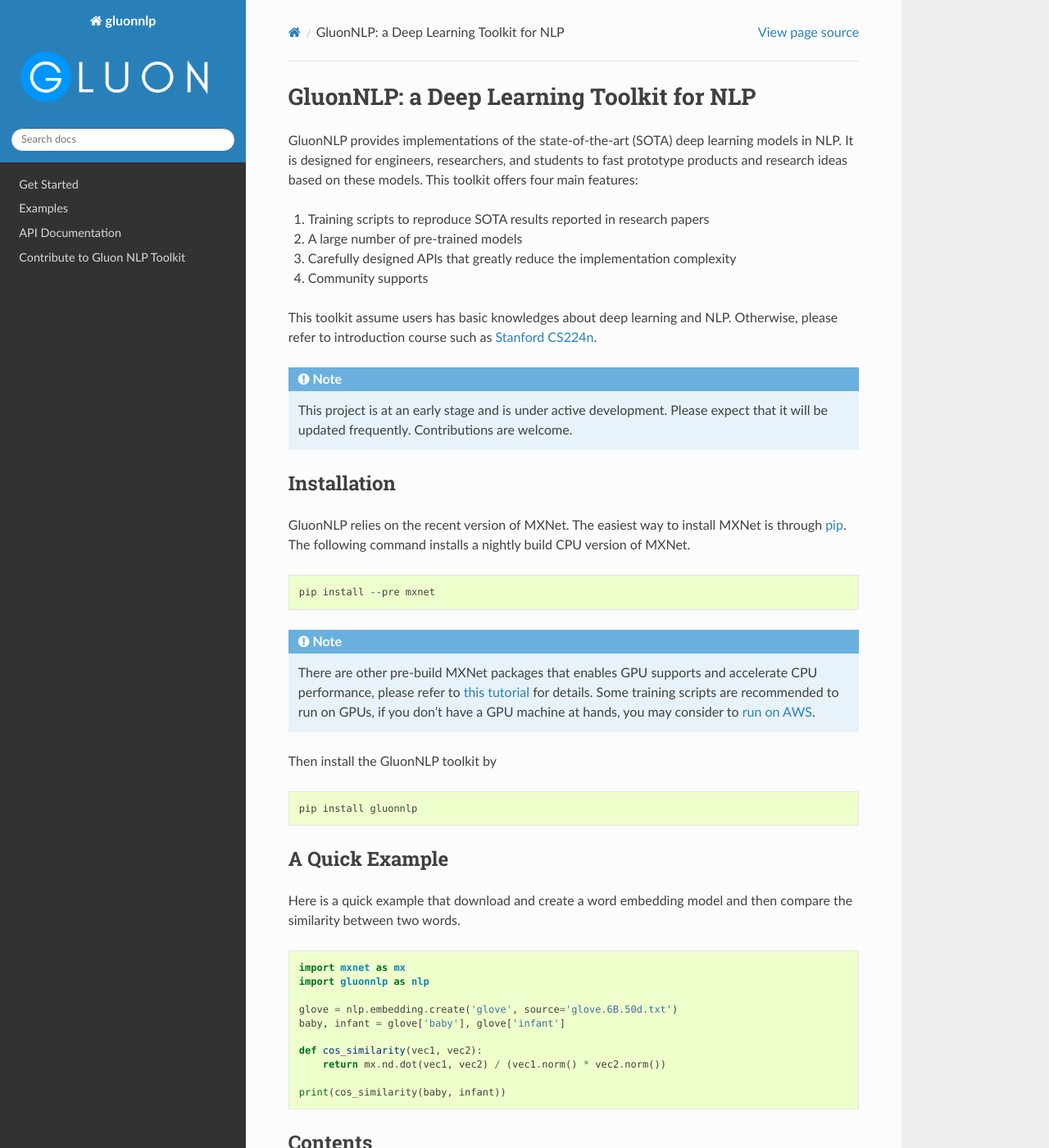
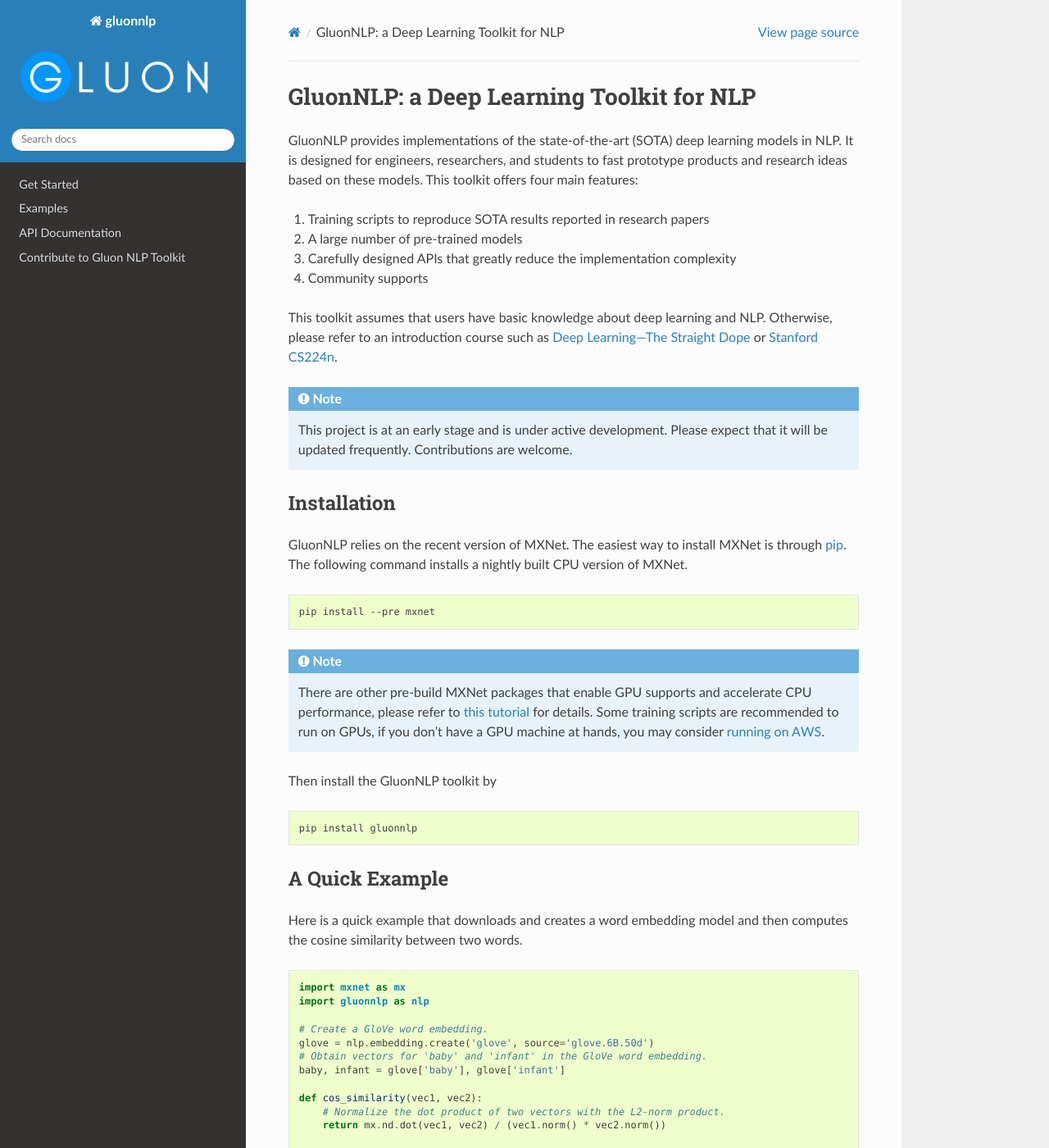
Before and after one commit to dmlc/gluon-nlp, a Sphinx documentation site: the page built from docs/index.rst, in a window 1280 px wide and 1400 px high. Shown: the whole window at 82% size. Built offline with Sphinx 7.4.7 and the Read the Docs theme 2.0.0, drawn with Linux system fonts in a browser that asks for light colours; pages that are not in the unit, such as notebooks, are missing from menus; the version number could not be read and is left out.

Commit message:
Update homepage (#75)
* Update homepage

* cos sim

```diff
--- a/docs/index.rst
+++ b/docs/index.rst
@@ -12,9 +12,10 @@
 4. Community supports
 
 
-This toolkit assume users has basic knowledges about deep learning and
-NLP. Otherwise, please refer to introduction course such as `Stanford
-CS224n <http://web.stanford.edu/class/cs224n/>`_.
+This toolkit assumes that users have basic knowledge about deep learning and
+NLP. Otherwise, please refer to an introduction course such as
+`Deep Learning---The Straight Dope <http://gluon.mxnet.io/>`_ or
+`Stanford CS224n <http://web.stanford.edu/class/cs224n/>`_.
 
 .. note::
 
@@ -26,7 +27,7 @@
 
 GluonNLP relies on the recent version of MXNet. The easiest way to install MXNet
 is through `pip <https://pip.pypa.io/en/stable/installing/>`_. The following
-command installs a nightly build CPU version of MXNet.
+command installs a nightly built CPU version of MXNet.
 
 .. code-block:: bash
 
@@ -34,11 +35,11 @@
 
 .. note::
 
-   There are other pre-build MXNet packages that enables GPU supports and
+   There are other pre-build MXNet packages that enable GPU supports and
    accelerate CPU performance, please refer to `this tutorial
    <http://gluon-crash-course.mxnet.io/mxnet_packages.html>`_ for details. Some
    training scripts are recommended to run on GPUs, if you don't have a GPU
-   machine at hands, you may consider to `run on AWS
+   machine at hands, you may consider `running on AWS
    <http://gluon-crash-course.mxnet.io/use_aws.html>`_.
 
 
@@ -52,8 +53,8 @@
 A Quick Example
 ----------------
 
-Here is a quick example that download and create a word embedding model and then
-compare the similarity between two words.
+Here is a quick example that downloads and creates a word embedding model and then
+computes the cosine similarity between two words.
 
 ..
    (You can click the go button on the
@@ -76,10 +77,13 @@
    import mxnet as mx
    import gluonnlp as nlp
 
-   glove = nlp.embedding.create('glove', source='glove.6B.50d.txt')
+   # Create a GloVe word embedding.
+   glove = nlp.embedding.create('glove', source='glove.6B.50d')
+   # Obtain vectors for 'baby' and 'infant' in the GloVe word embedding.
    baby, infant = glove['baby'], glove['infant']
 
    def cos_similarity(vec1, vec2):
+       # Normalize the dot product of two vectors with the L2-norm product.
        return mx.nd.dot(vec1, vec2) / (vec1.norm() * vec2.norm())
 
    print(cos_similarity(baby, infant))
```
